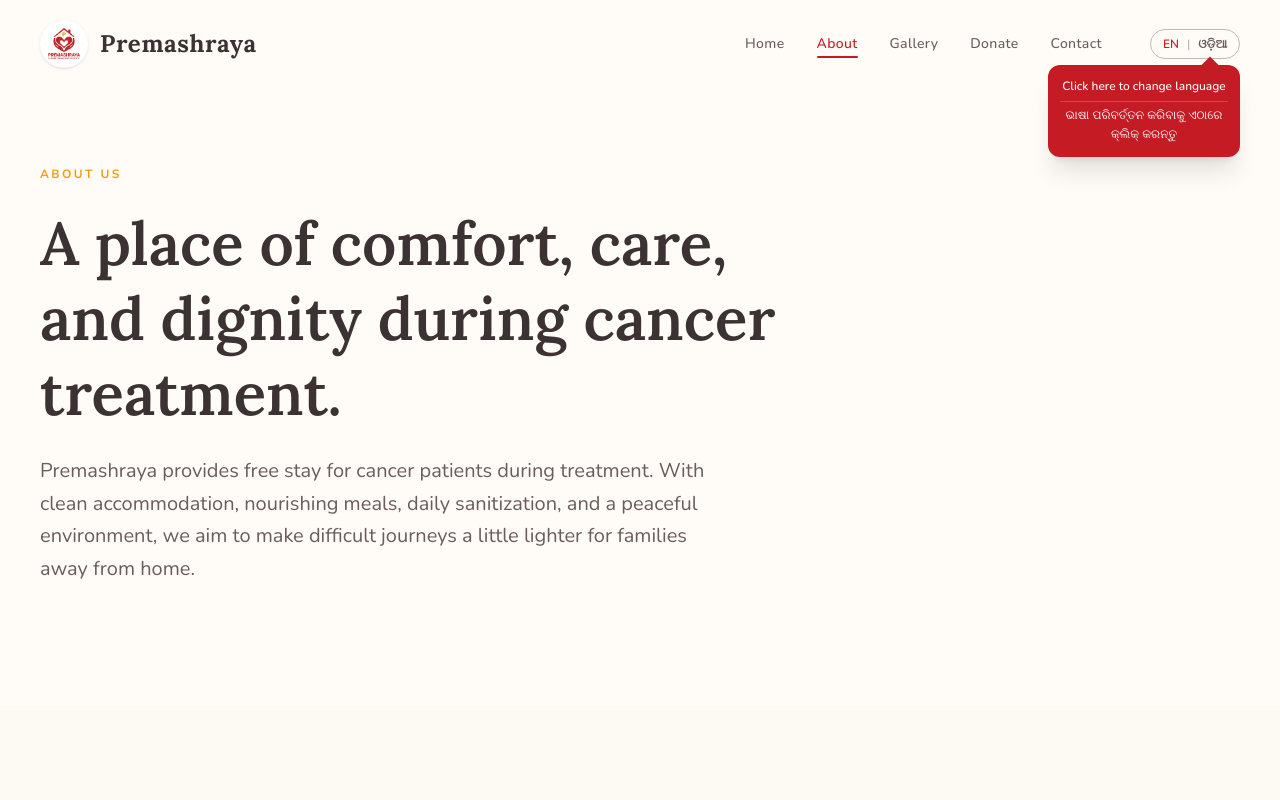
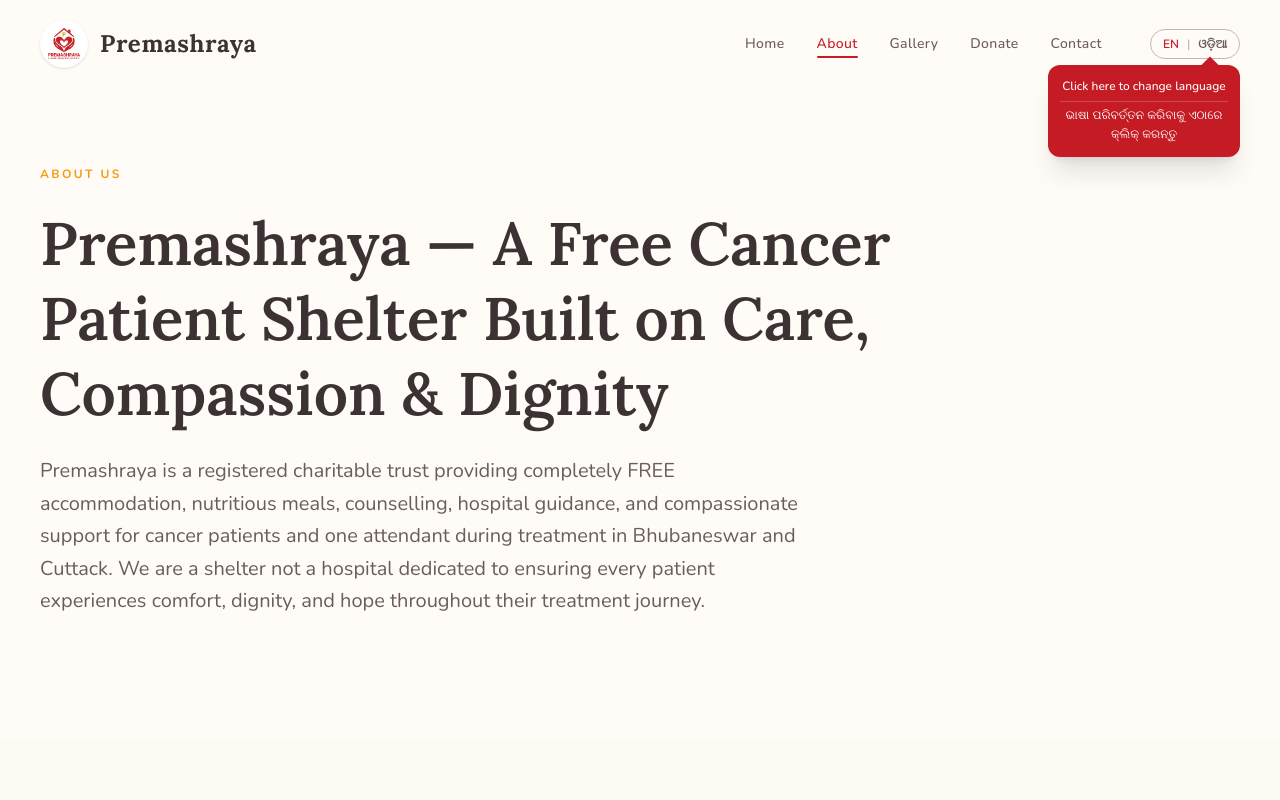
Before and after one commit to Mahadev-06/Premashraya, a Next.js app: page /about in a window 1280 px wide. Shown: the top 800 px of the page. Built offline with nearby package versions, Linux system fonts and the light colour scheme.

Commit message:
feat: update About page title and description with new brand wording

```diff
--- a/src/app/about/page.tsx
+++ b/src/app/about/page.tsx
@@ -98,15 +98,15 @@
             initial={{ opacity: 0, y: 40 }}
             animate={heroInView ? { opacity: 1, y: 0 } : {}}
             transition={{ duration: 0.8 }}
-            className="max-w-3xl"
+            className="max-w-4xl"
           >
             <span className="inline-block font-sans text-[10px] sm:text-xs font-bold uppercase tracking-[0.2em] text-secondary mb-4 sm:mb-6">
               {t("about.label")}
             </span>
-            <h1 className="font-serif text-4xl sm:text-5xl md:text-6xl font-semibold text-on-background leading-[1.15] md:leading-[1.1] mb-4 md:mb-6">
+            <h1 className="font-serif text-3xl sm:text-4xl md:text-5xl lg:text-6xl font-semibold text-on-background leading-[1.15] md:leading-[1.1] mb-4 md:mb-6">
               {t("about.title")}
             </h1>
-            <p className="font-sans text-base md:text-lg lg:text-xl text-on-surface-variant leading-relaxed max-w-2xl">
+            <p className="font-sans text-base md:text-lg lg:text-xl text-on-surface-variant leading-relaxed max-w-3xl">
               {t("about.description")}
             </p>
           </motion.div>
--- a/src/i18n/en.ts
+++ b/src/i18n/en.ts
@@ -130,8 +130,8 @@
   },
   about: {
     label: "About Us",
-    title: "A place of comfort, care, and dignity during cancer treatment.",
-    description: "Premashraya provides free stay for cancer patients during treatment. With clean accommodation, nourishing meals, daily sanitization, and a peaceful environment, we aim to make difficult journeys a little lighter for families away from home.",
+    title: "Premashraya — A Free Cancer Patient Shelter Built on Care, Compassion & Dignity",
+    description: "Premashraya is a registered charitable trust providing completely FREE accommodation, nutritious meals, counselling, hospital guidance, and compassionate support for cancer patients and one attendant during treatment in Bhubaneswar and Cuttack. We are a shelter not a hospital dedicated to ensuring every patient experiences comfort, dignity, and hope throughout their treatment journey.",
     missionLabel: "Our Mission",
     missionTitle: "Supporting patients and families with comfort, cleanliness, and care.",
     missionDesc: "Cancer treatment can be physically, emotionally, and financially exhausting. Premashraya was created to offer patients and their attendants a safe, hygienic, and peaceful place to stay during treatment — with nourishing food, clean facilities, and a supportive environment that feels respectful and human.",
--- a/src/i18n/or.ts
+++ b/src/i18n/or.ts
@@ -130,8 +130,8 @@
   },
   about: {
     label: "ଆମ ବିଷୟରେ",
-    title: "କର୍କଟ ରୋଗ ଚିକିତ୍ସା ସମୟରେ ଆରାମ, ଯତ୍ନ ଏବଂ ସମ୍ମାନର ସ୍ଥାନ।",
-    description: "ପ୍ରେମାଶ୍ରୟ କର୍କଟ ରୋଗୀମାନଙ୍କୁ ଚିକିତ୍ସା ସମୟରେ ମାଗଣା ରହିବା ସୁବିଧା ପ୍ରଦାନ କରେ। ସ୍ୱଚ୍ଛ ରହିବା ସ୍ଥାନ, ପୌଷ୍ଟିକ ଭୋଜନ, ଦୈନନ୍ଦିନ ସ୍ୱଚ୍ଛତା ଏବଂ ଶାନ୍ତିପୂର୍ଣ୍ଣ ପରିବେଶ ସହିତ ଆମେ ଘରଠାରୁ ଦୂରରେ ଥିବା ପରିବାରମାନଙ୍କ ପାଇଁ ଏହି କଠିନ ଯାତ୍ରାକୁ ଟିକିଏ ସହଜ କରିବାକୁ ଚେଷ୍ଟା କରୁ।",
+    title: "ପ୍ରେମାଶ୍ରୟ — ଯତ୍ନ, ସମବେଦନା ଏବଂ ସମ୍ମାନ ଉପରେ ନିର୍ମିତ ଏକ ମାଗଣା କର୍କଟ ରୋଗୀ ଆଶ୍ରୟସ୍ଥଳୀ",
+    description: "ପ୍ରେମାଶ୍ରୟ ଏକ ପଞ୍ଜୀକୃତ ଚାରିଟେବୁଲ୍ ଟ୍ରଷ୍ଟ ଯାହା ଭୁବନେଶ୍ୱର ଏବଂ କଟକରେ ଚିକିତ୍ସାଧୀନ କର୍କଟ ରୋଗୀ ଏବଂ ଜଣେ ସମ୍ପର୍କୀୟଙ୍କୁ ସମ୍ପୂର୍ଣ୍ଣ ମାଗଣା ରହିବା ସୁବିଧା, ପୌଷ୍ଟିକ ଭୋଜନ, ପରାମର୍ଶ, ହସ୍ପିଟାଲ୍ ମାର୍ଗଦର୍ଶନ ଏବଂ ସମବେଦନାପୂର୍ଣ୍ଣ ସହାୟତା ପ୍ରଦାନ କରେ। ଆମେ ଏକ ଆଶ୍ରୟସ୍ଥଳୀ, ହସ୍ପିଟାଲ୍ ନୁହେଁ, ଯାହା ପ୍ରତ୍ୟେକ ରୋଗୀଙ୍କୁ ସେମାନଙ୍କ ଚିକିତ୍ସା ସମୟରେ ଆରାମ, ସମ୍ମାନ ଏବଂ ଆଶା ଅନୁଭବ କରାଇବା ପାଇଁ ସମର୍ପିତ।",
     missionLabel: "ଆମର ଲକ୍ଷ୍ୟ",
     missionTitle: "ଆରାମ, ସ୍ୱଚ୍ଛତା ଏବଂ ଯତ୍ନ ସହିତ ରୋଗୀ ଓ ପରିବାରକୁ ସମର୍ଥନ କରିବା।",
     missionDesc: "କର୍କଟ ରୋଗର ଚିକିତ୍ସା ଶାରୀରିକ, ମାନସିକ ଏବଂ ଆର୍ଥିକ ଭାବରେ କଷ୍ଟଦାୟକ ହୋଇପାରେ। ରୋଗୀ ଏବଂ ସେମାନଙ୍କ ସମ୍ପର୍କୀୟମାନଙ୍କୁ ଚିକିତ୍ସା ସମୟରେ ଏକ ସୁରକ୍ଷିତ, ସ୍ୱଚ୍ଛ ଏବଂ ଶାନ୍ତିପୂର୍ଣ୍ଣ ସ୍ଥାନ ପ୍ରଦାନ କରିବା ପାଇଁ ପ୍ରେମାଶ୍ରୟ ଗଠନ କରାଯାଇଥିଲା — ଯେଉଁଠାରେ ପୌଷ୍ଟିକ ଖାଦ୍ୟ, ସ୍ୱଚ୍ଛ ସୁବିଧା ଏବଂ ସମ୍ମାନଜନକ ପରିବେଶ ମିଳିପାରିବ।",
```
